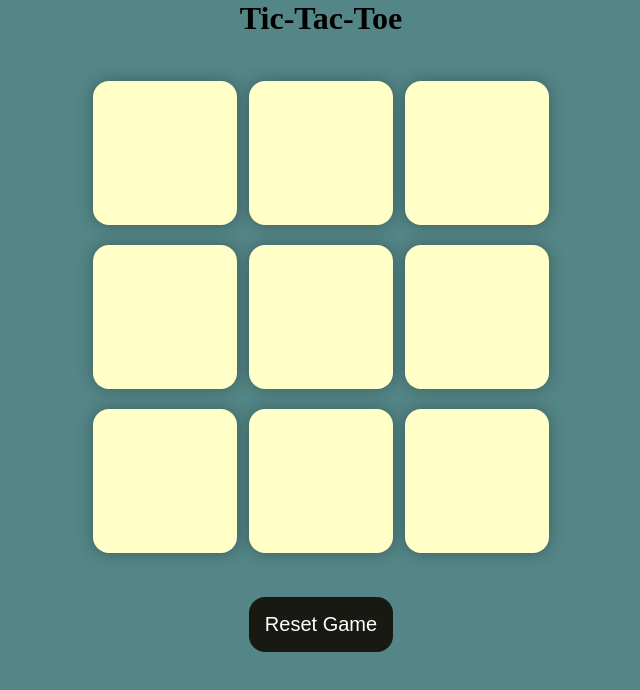
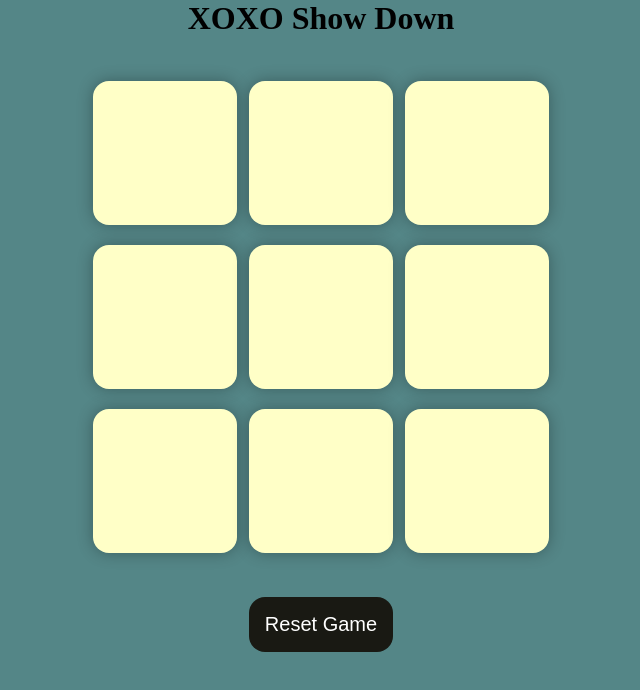
Before and after one commit to astha1503/Tic-Tac-Toe-Game, a plain HTML site: page index.html in a window 1280 px wide. Shown: the whole page, without its empty margins (319-959 px from the left). Drawn offline with Linux system fonts and the light colour scheme.

Commit message:
Update index.html

```diff
--- a/index.html
+++ b/index.html
@@ -13,7 +13,7 @@
         <button id="new-btn">New Game</button>
     </div>
     <main>
-        <h1>Tic-Tac-Toe</h1>
+        <h1>XOXO Show Down</h1>
             <div class="container">
                 <div class = "game">
                     <button class = "box"></button>
```
